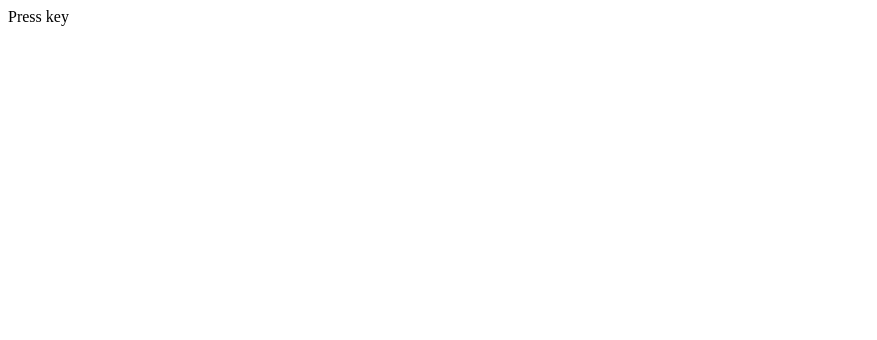
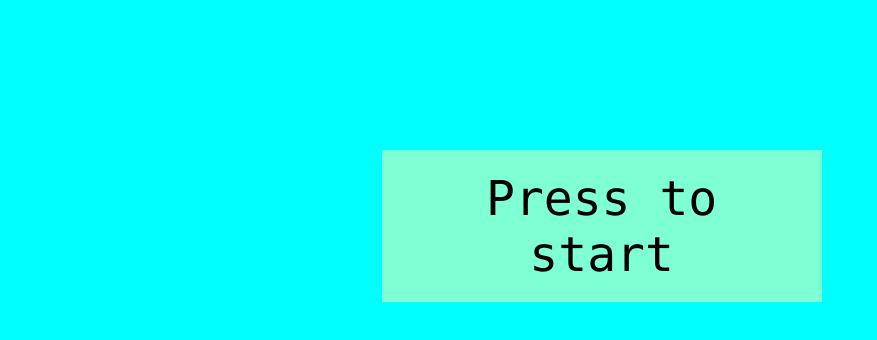
Before and after one commit to BateDowen/js-advanced, a plain HTML site: page WizardGame/index.html in a window 1280 px wide. Shown: the whole page, without its empty margins (0-877 px from the left). Drawn offline with Linux system fonts and the light colour scheme.

Commit message:
add strart screen

```diff
--- a/WizardGame/gamestyle.css
+++ b/WizardGame/gamestyle.css
@@ -1,6 +1,26 @@
-.main {
-   width: 500px;
-   height: 500px;
+body{
+   font-family: Consolas;
+   margin: 0;
+}
+
+.game {
+   width: 100vw;
+   height: 100vh;
    background-color: aqua;
 
 }
+.start-screen{
+   text-align: center;
+   font-size: 48px;
+   width: 400px;
+   padding: 20px;
+   background-color: aquamarine;
+   position: absolute;
+   left: 47%;
+   transform: translate(-50%);
+   top: 150px;
+}
+.start-screen:hover{
+   background-color: blue;
+   cursor: pointer;
+}
--- a/WizardGame/index.html
+++ b/WizardGame/index.html
@@ -5,10 +5,12 @@
     <meta http-equiv="X-UA-Compatible" content="IE=edge">
     <meta name="viewport" content="width=device-width, initial-scale=1.0">
     <title>Document</title>
-    <style src="/WizardGame/gamestyle.css"></style>
+    <link rel="stylesheet" href="/WizardGame/gameStyle.css">
 </head>
 <body>
-    <div class="main">Press key</div>
+    <div class="game">
+        <div class="start-screen">Press to start</div>
+    </div>
     <script src="main.js"></script>
 </body>
 </html>
```
Also changed, not shown: WizardGame/images/bug.png (added), WizardGame/images/cloud.png (added), WizardGame/images/fire-ball.png (added), WizardGame/images/wizard-fire.png (added), WizardGame/images/wizard.png (added).
